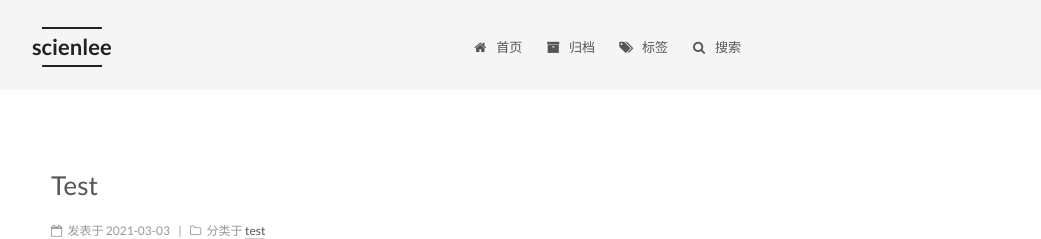
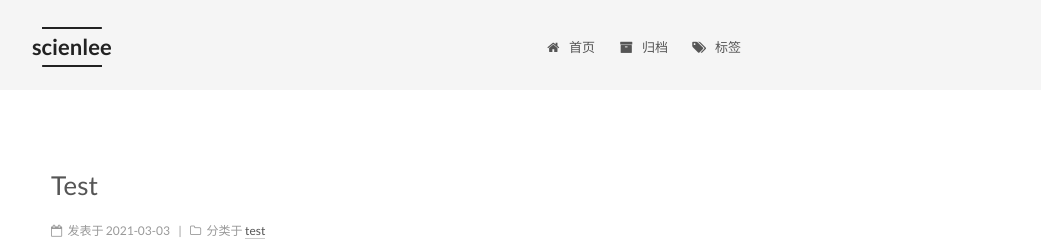
Before and after one commit to scienlee/blog, a Jekyll site: the page built from index.html, in a window 1280 px wide. Shown: the top 239 px of the page, without its empty margins (239-1280 px from the left). Built offline with Jekyll 4.4.1, drawn with Linux system fonts in a browser that asks for light colours; the list of posts is cut into pages by our own code.

Commit message:
Update _config.yml

```diff
--- a/_config.yml
+++ b/_config.yml
@@ -575,7 +575,7 @@ calendar:
 
 # Algolia Search
 algolia_search:
-  enable: true
+  enable: false
   hits:
     per_page: 10
   labels:
@@ -586,7 +586,7 @@ algolia_search:
 
 # Local search
 local_search:
-  enable: true
+  enable: false
   # if auto, trigger search by changing input
   # if manual, trigger search by pressing enter key or search button
   trigger: auto
```
